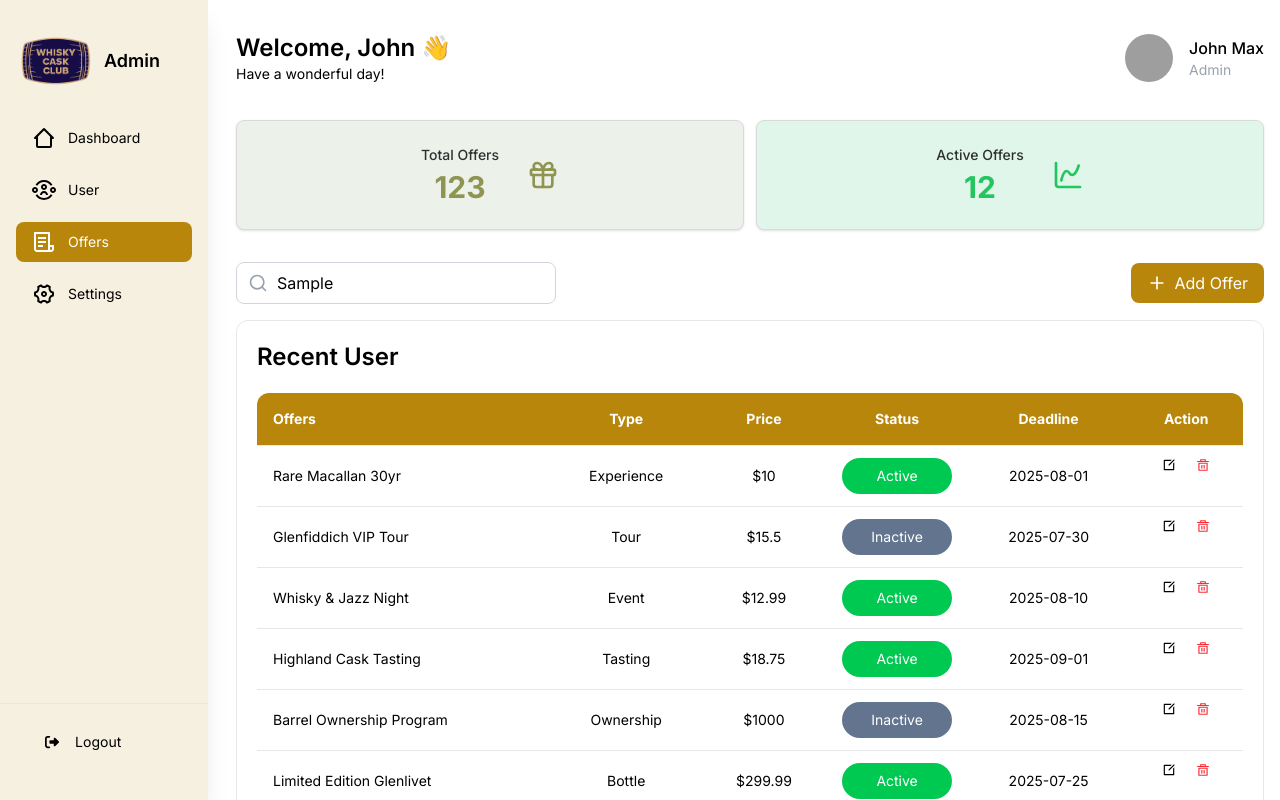
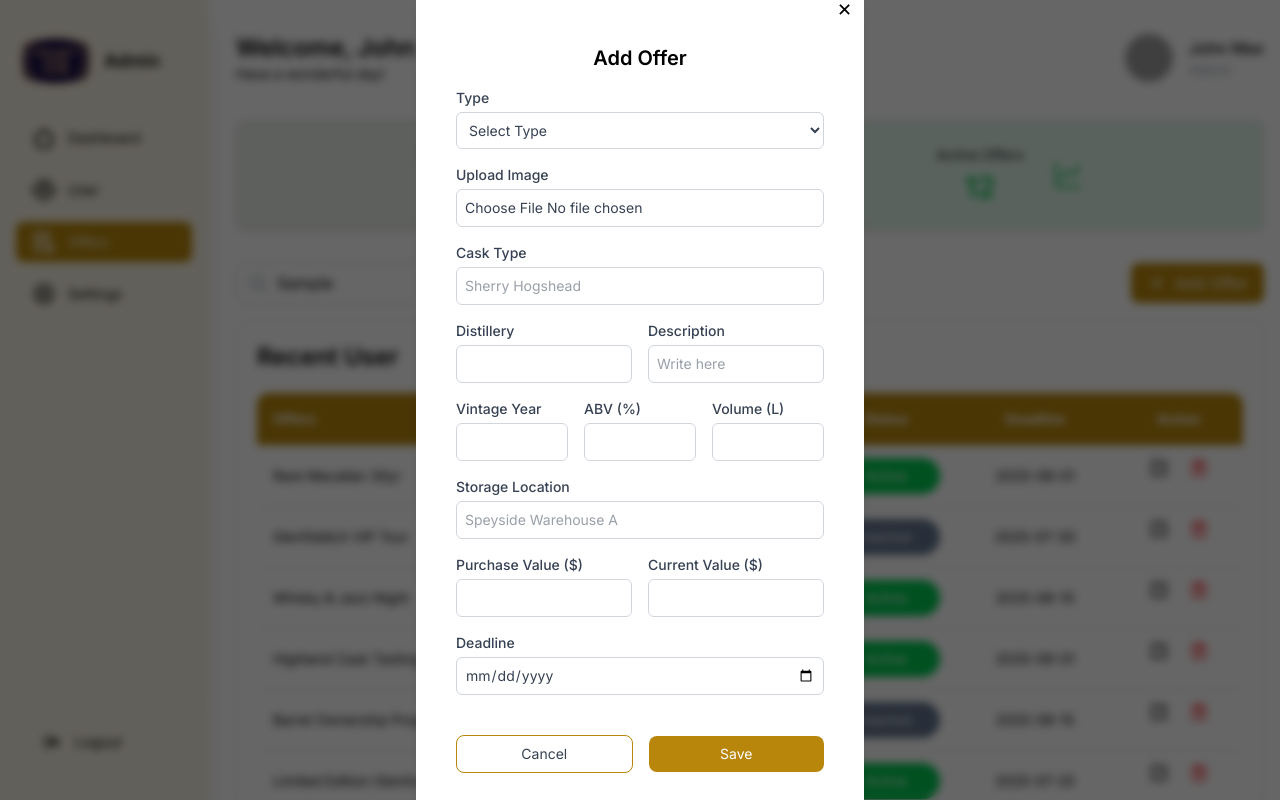
Before and after one commit to hasiburrahmanakash79/Whisky-Wealth, a React (Vite) app: page /offers in a window 1280 px wide. Both pictures are taken after typing "Sample" into the empty fields and a click on the button "Add Offer". Built offline with nearby package versions, Linux system fonts and the light colour scheme; grey boxes are pictures that could not be loaded.

Commit message:
add functionality to create new offers with a modal form

```diff
--- a/src/Pages/Dashboards/Offers/Offers.jsx
+++ b/src/Pages/Dashboards/Offers/Offers.jsx
@@ -89,8 +89,10 @@ const Offers = () => {
 
   const [isDeleteModalOpen, setIsDeleteModalOpen] = useState(false);
   const [isEditModalOpen, setIsEditModalOpen] = useState(false);
+  const [isAddModalOpen, setIsAddModalOpen] = useState(false);
   const [tokenToDelete, setTokenToDelete] = useState(null);
   const [selectedToken, setSelectedToken] = useState(null);
+  const [newOffer, setNewOffer] = useState({});
 
   const handleEdit = (token) => {
     setSelectedToken(token);
@@ -114,6 +116,13 @@ const Offers = () => {
     // TODO: Remove token from list or trigger API call here
     setIsDeleteModalOpen(false);
     setTokenToDelete(null);
+  };
+
+  const handleAddOffer = () => {
+    console.log("New Offer Submitted:", newOffer);
+    setIsAddModalOpen(false);
+    setNewOffer({});
+    // TODO: Push newOffer to your list or call an API
   };
 
   return (
@@ -149,7 +158,10 @@ const Offers = () => {
             <Search className="w-5 h-5" />
           </span>
         </div>
-        <button className="flex items-center gap-2 bg-[#B8860B] text-white px-4 py-2 rounded-lg ml-4 hover:bg-[#a0730b] transition">
+        <button
+          onClick={() => setIsAddModalOpen(true)}
+          className="flex items-center gap-2 bg-[#B8860B] text-white px-4 py-2 rounded-lg ml-4 hover:bg-[#a0730b] transition"
+        >
           <Plus className="w-5 h-5" />
           Add Offer
         </button>
@@ -188,7 +200,7 @@ const Offers = () => {
                     </p>
                   </td>
                   <td className="py-3 px-4">{user?.Deadline || "N/A"}</td>
-                  <td className="py-3 px-4 flex items-center justify-center gap-5">
+                  <td className="py-3 px-4 flex items-center justify-center gap-5 text-xl">
                     <button onClick={() => handleEdit(user)}>
                       <RiEditBoxLine className="cursor-pointer" />
                     </button>
@@ -296,6 +308,206 @@ const Offers = () => {
               </div>
             )}
           </CommonModal>
+
+          <CommonModal
+            isOpen={isAddModalOpen}
+            onClose={() => {
+              setIsAddModalOpen(false);
+              setNewOffer({});
+            }}
+            title="Add Offer"
+          >
+            <div className="space-y-4 text-sm">
+              {/* Type */}
+              <div>
+                <label className="block mb-1 font-medium">Type</label>
+                <select
+                  className="w-full border border-gray-300 rounded-md p-2"
+                  value={newOffer.type || ""}
+                  onChange={(e) =>
+                    setNewOffer({ ...newOffer, type: e.target.value })
+                  }
+                >
+                  <option value="" disabled>
+                    Select Type
+                  </option>
+                  <option value="Cask">Cask</option>
+                  <option value="Tour">Tour</option>
+                  <option value="Event">Event</option>
+                  <option value="Ownership">Ownership</option>
+                  <option value="Investment">Investment</option>
+                </select>
+              </div>
+
+              {/* Upload Image */}
+              <div>
+                <label className="block mb-1 font-medium">Upload Image</label>
+                <input
+                  type="file"
+                  className="w-full border border-gray-300 rounded-md p-2"
+                />
+              </div>
+
+              {/* Cask Type */}
+              <div>
+                <label className="block mb-1 font-medium">Cask Type</label>
+                <input
+                  type="text"
+                  placeholder="Sherry Hogshead"
+                  className="w-full border border-gray-300 rounded-md p-2"
+                  value={newOffer.caskType || ""}
+                  onChange={(e) =>
+                    setNewOffer({ ...newOffer, caskType: e.target.value })
+                  }
+                />
+              </div>
+
+              {/* Distillery & Description */}
+              <div className="grid grid-cols-2 gap-4">
+                <div>
+                  <label className="block mb-1 font-medium">Distillery</label>
+                  <input
+                    type="text"
+                    className="w-full border border-gray-300 rounded-md p-2"
+                    value={newOffer.distillery || ""}
+                    onChange={(e) =>
+                      setNewOffer({ ...newOffer, distillery: e.target.value })
+                    }
+                  />
+                </div>
+                <div>
+                  <label className="block mb-1 font-medium">Description</label>
+                  <input
+                    type="text"
+                    placeholder="Write here"
+                    className="w-full border border-gray-300 rounded-md p-2"
+                    value={newOffer.description || ""}
+                    onChange={(e) =>
+                      setNewOffer({ ...newOffer, description: e.target.value })
+                    }
+                  />
+                </div>
+              </div>
+
+              {/* Vintage Year, ABV, Volume */}
+              <div className="grid grid-cols-3 gap-4">
+                <div>
+                  <label className="block mb-1 font-medium">Vintage Year</label>
+                  <input
+                    type="number"
+                    className="w-full border border-gray-300 rounded-md p-2"
+                    value={newOffer.vintageYear || ""}
+                    onChange={(e) =>
+                      setNewOffer({ ...newOffer, vintageYear: e.target.value })
+                    }
+                  />
+                </div>
+                <div>
+                  <label className="block mb-1 font-medium">ABV (%)</label>
+                  <input
+                    type="text"
+                    className="w-full border border-gray-300 rounded-md p-2"
+                    value={newOffer.abv || ""}
+                    onChange={(e) =>
+                      setNewOffer({ ...newOffer, abv: e.target.value })
+                    }
+                  />
+                </div>
+                <div>
+                  <label className="block mb-1 font-medium">Volume (L)</label>
+                  <input
+                    type="text"
+                    className="w-full border border-gray-300 rounded-md p-2"
+                    value={newOffer.volume || ""}
+                    onChange={(e) =>
+                      setNewOffer({ ...newOffer, volume: e.target.value })
+                    }
+                  />
+                </div>
+              </div>
+
+              {/* Storage Location */}
+              <div>
+                <label className="block mb-1 font-medium">
+                  Storage Location
+                </label>
+                <input
+                  type="text"
+                  placeholder="Speyside Warehouse A"
+                  className="w-full border border-gray-300 rounded-md p-2"
+                  value={newOffer.storage || ""}
+                  onChange={(e) =>
+                    setNewOffer({ ...newOffer, storage: e.target.value })
+                  }
+                />
+              </div>
+
+              {/* Valuation */}
+              <div className="grid grid-cols-2 gap-4">
+                <div>
+                  <label className="block mb-1 font-medium">
+                    Purchase Value ($)
+                  </label>
+                  <input
+                    type="text"
+                    className="w-full border border-gray-300 rounded-md p-2"
+                    value={newOffer.purchaseValue || ""}
+                    onChange={(e) =>
+                      setNewOffer({
+                        ...newOffer,
+                        purchaseValue: e.target.value,
+                      })
+                    }
+                  />
+                </div>
+                <div>
+                  <label className="block mb-1 font-medium">
+                    Current Value ($)
+                  </label>
+                  <input
+                    type="text"
+                    className="w-full border border-gray-300 rounded-md p-2"
+                    value={newOffer.currentValue || ""}
+                    onChange={(e) =>
+                      setNewOffer({ ...newOffer, currentValue: e.target.value })
+                    }
+                  />
+                </div>
+              </div>
+
+              {/* Deadline */}
+              <div>
+                <label className="block mb-1 font-medium">Deadline</label>
+                <input
+                  type="date"
+                  className="w-full border border-gray-300 rounded-md p-2"
+                  value={newOffer.deadline || ""}
+                  onChange={(e) =>
+                    setNewOffer({ ...newOffer, deadline: e.target.value })
+                  }
+                />
+              </div>
+
+              {/* Buttons */}
+              <div className="flex items-center gap-4 pt-6">
+                <button
+                  onClick={() => {
+                    setIsAddModalOpen(false);
+                    setNewOffer({});
+                  }}
+                  className="px-6 py-2 border border-[#B8860B] rounded-lg hover:bg-gray-100 w-full"
+                >
+                  Cancel
+                </button>
+                <button
+                  onClick={handleAddOffer}
+                  className="px-6 py-2 bg-[#B8860B] text-white rounded-lg hover:bg-[#a0730b] w-full"
+                >
+                  Save
+                </button>
+              </div>
+            </div>
+          </CommonModal>
         </div>
       </div>
     </div>
```
